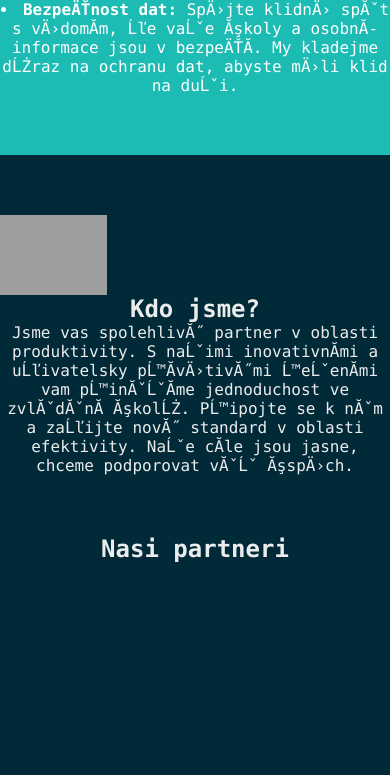
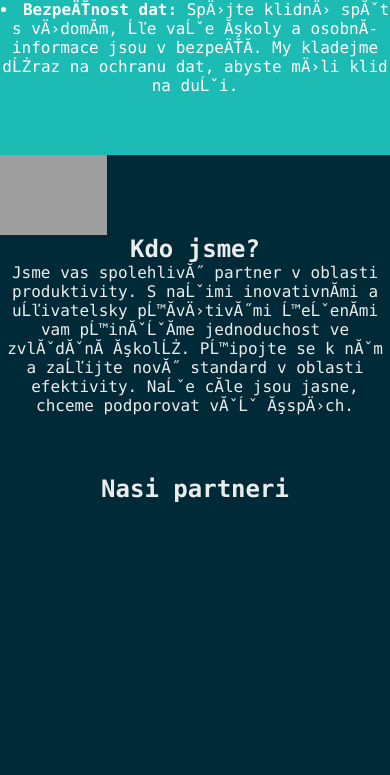
Before and after one commit to DEDSacram/BMWA_UPCE, a PHP site: page /main.html in a window 390 px wide. Shown: the part 1783-2558 px from the top of the page. Run offline with PHP 8.4, Linux system fonts and the light colour scheme; grey boxes are pictures that could not be loaded.

Commit message:
last_responsive

```diff
--- a/main.html
+++ b/main.html
@@ -25,7 +25,7 @@
       </div>
       <span></span>
       <div id="right">
-        <!-- To be removed -->
+
 
         <a href="#" id="showDialog">Prihlaseni</a>
       </div>
@@ -98,7 +98,7 @@
     </section>
     <!-- end category section -->
     <!-- about section -->
-    <section class="layout_padding">
+    <section class="layout_padding_bottom">
       <div class="container">
         <div class="row">
           <div class="img-box">
--- a/styles/main.css
+++ b/styles/main.css
@@ -203,6 +203,11 @@ h2{
   padding-top: 60px;
   padding-bottom: 60px;
 }
+.layout_padding_bottom {
+  padding-bottom: 60px;
+}
+
+
 .info-container{
   display: flex;
   flex-direction: row;
@@ -288,13 +293,15 @@ h1{
   #img-box{
     display: none;
   }
-  .detail-box img{
-    display: none;
-  }
   #partners{
     display: none;
   }
   .moving-image h3 {
     display: none;
   }
+  .client_section .detail-box {
+    text-align: center;
+    margin: 10px;
+    padding: 10px;
+  }
 }
```
